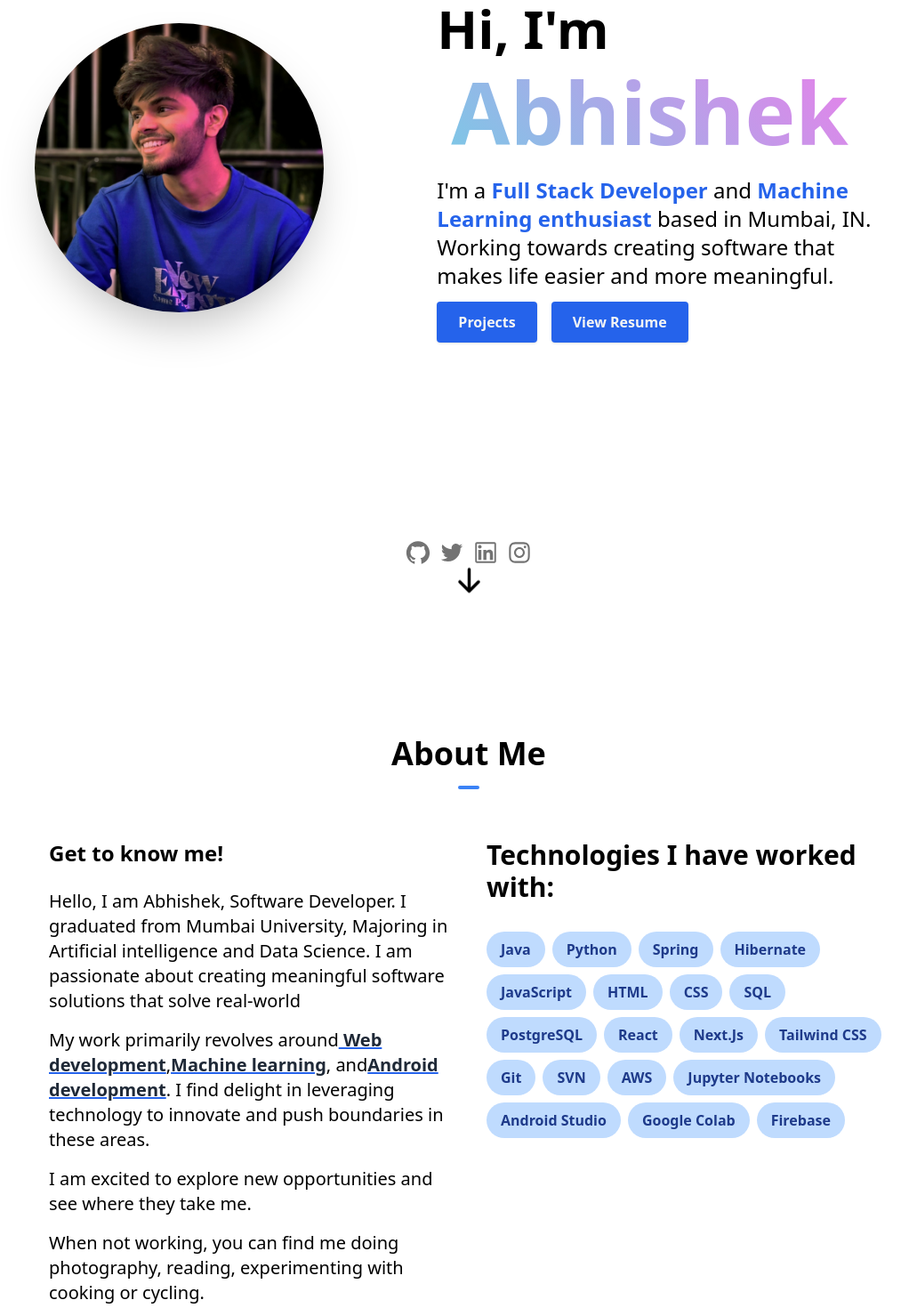
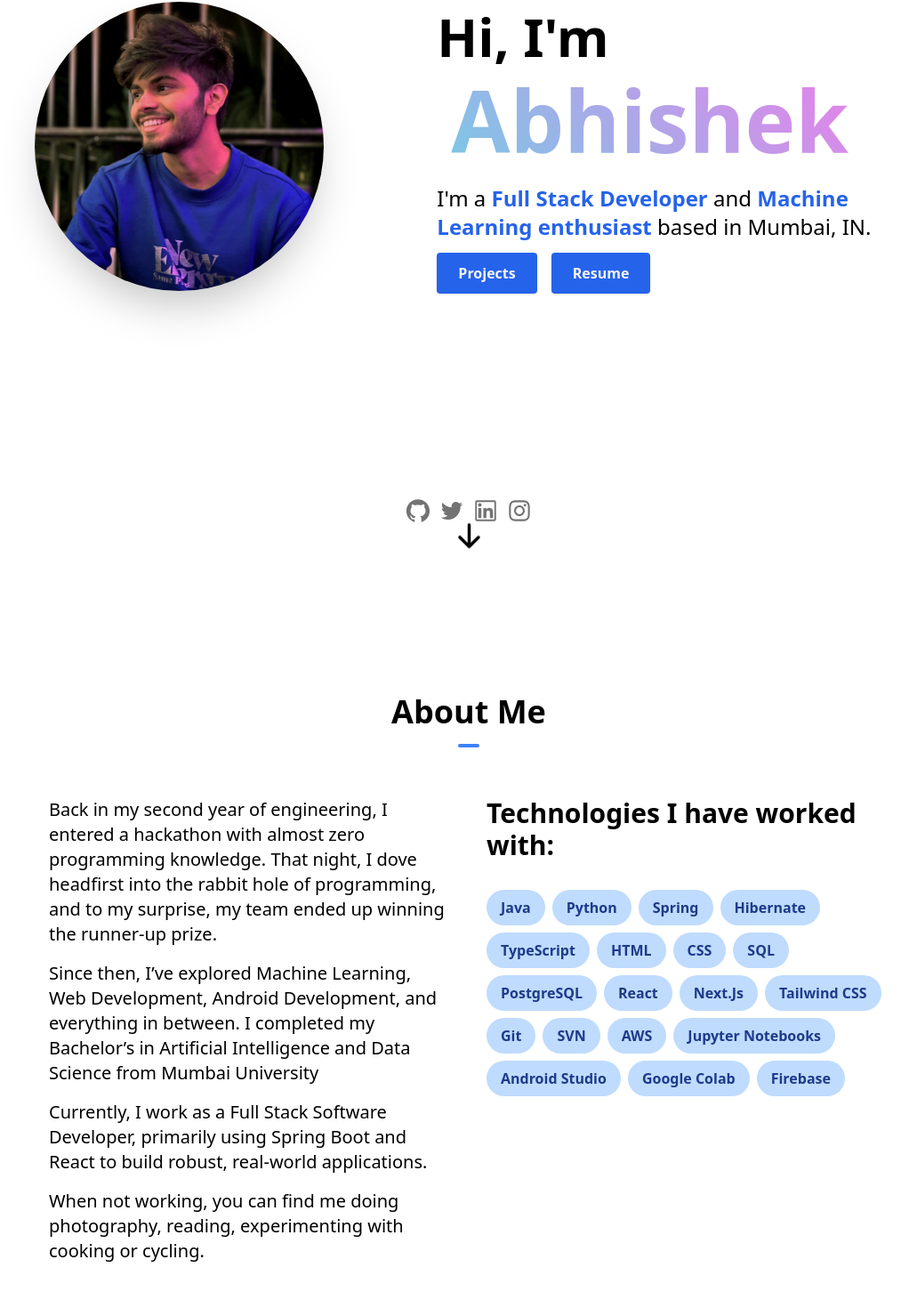
Before and after one commit to abmath113/AbhishekPortfolio, a Next.js app: page / in a window 1280 px wide. Shown: the part 238-1708 px from the top of the page at 89% size, without its empty margins (113-1135 px from the left). Built offline with nearby package versions, Linux system fonts and the light colour scheme.

Commit message:
Added resume and made changes to About section

```diff
--- a/components/AboutSection.tsx
+++ b/components/AboutSection.tsx
@@ -5,7 +5,7 @@ const skills = [
   { skill: "Python" },
   { skill: "Spring" },
   { skill: "Hibernate" },
-  { skill: "JavaScript" },
+  { skill: "TypeScript" },
   { skill: "HTML" },
   { skill: "CSS" },
   { skill: "SQL" },
@@ -42,41 +42,39 @@ const AboutSection = () => {
 
         <div className="flex flex-col space-y-10 items-stretch justify-center align-top md:space-x-10 md:space-y-0 md:p-4 md:flex-row md:text-left">
           <div className="md:w-1/2">
-            <h1 className="text-center text-2xl font-bold mb-6 md:text-left">
-              Get to know me!
-            </h1>
-
             <p className="text-center text-xl text-grey mb-4 md:text-left">
-        Hello, I am Abhishek, Software Developer. I graduated from Mumbai University,
-        Majoring in Artificial intelligence and Data Science. I am passionate
-        about creating meaningful software solutions that solve real-world
-        {/* problems and enhance user experiences. Collaboration is at the core of
-        my work, and I thoroughly enjoy working with fellow developers to tackle
-        challenging projects and transform ideas into reality. */}
+              Back in my second year of engineering, I entered a hackathon with
+              almost zero programming knowledge. That night, I dove headfirst
+              into the rabbit hole of programming, and to my surprise, my team
+              ended up winning the runner-up prize.
             </p>
             <p className="text-center text-xl font-family: times new roman mb-4 md:text-left">
-  My work primarily revolves around
-  <span className="text-gray-800 dark:text-white underline decoration-blue-600 font-bold"> Web development</span>,
-  <span className="text-gray-800 dark:text-white underline decoration-blue-600 font-bold">Machine learning</span>, and
-  <span className="text-gray-800 dark:text-white underline decoration-blue-600 font-bold">Android development</span>.
-  I find delight in leveraging technology to innovate and push boundaries in these areas.
+              Since then, I’ve explored Machine Learning, Web Development,
+              Android Development, and everything in between. I completed my
+              Bachelor’s in Artificial Intelligence and Data Science from Mumbai
+              University
             </p>
             <p className="text-center text-xl font-family: times new roman  mb-4 md:text-left">
-        I am excited to explore new opportunities and see where they take me.
+              Currently, I work as a Full Stack Software Developer, primarily
+              using Spring Boot and React to build robust, real-world
+              applications.
             </p>
             <p className="text-center text-xl font-family: times new roman  mb-4 md:text-left">
-        When not working, you can find me doing photography, reading, experimenting with cooking or cycling.
+              When not working, you can find me doing photography, reading,
+              experimenting with cooking or cycling.
             </p>
-
           </div>
           <div className="text-center md:w-1/2 md:text-left">
-            <h1 className="text-3xl font-bold mb-6">Technologies I have worked with:</h1>
+            <h1 className="text-3xl font-bold mb-6">
+              Technologies I have worked with:
+            </h1>
             <div className="flex flex-wrap flex-row justify-center z-10 md:justify-start">
               {skills.map((item, idx) => (
-                <span className="hover:scale-110 inline-block transition-transform" key={idx}>
-                  <p
-                    className="bg-blue-200 px-4 py-2 mr-2 mt-2 text-blue-900 rounded-full font-semibold hover:bg-blue-400"
+                <span
+                  className="hover:scale-110 inline-block transition-transform"
+                  key={idx}
                 >
+                  <p className="bg-blue-200 px-4 py-2 mr-2 mt-2 text-blue-900 rounded-full font-semibold hover:bg-blue-400">
                     {item.skill}
                   </p>
                 </span>
--- a/components/HeroSection.tsx
+++ b/components/HeroSection.tsx
@@ -41,8 +41,6 @@ const HeroSection = () => {
             </span>
             based in Mumbai, IN.
             <br />
-            Working towards creating software that makes life easier and more
-            meaningful.
           </p>
           <Link
             to="projects"
@@ -55,11 +53,14 @@ const HeroSection = () => {
           >
             Projects
           </Link>
+
           <a
-            href="https://www.canva.com/design/DAFbknTRfWM/AfHirqtSeABXcBTalPbX2g/edit?utm_content=DAFbknTRfWM&utm_campaign=designshare&utm_medium=link2&utm_source=sharebutton"
+            href="/Resume_Sep_24.pdf"
             className="text-neutral-100 font-semibold px-6 py-3 bg-blue-600 rounded shadow hover:bg-blue-800 ml-4"
+            target="_blank" // Optional: opens the resume in a new tab
+            rel="noreferrer"
           >
-            View Resume
+            Resume
           </a>
         </div>
       </div>
```
Also changed, not shown: 1 other file (tests, documents, lock files or other folders). Lines whose indentation alone changed are shown as unchanged.
